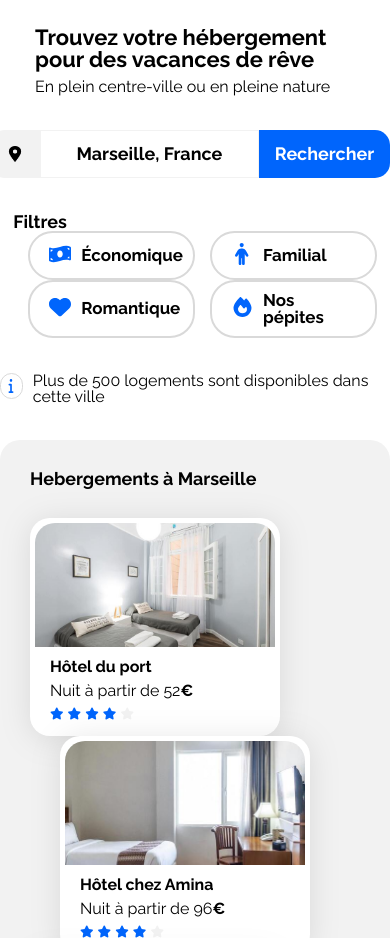
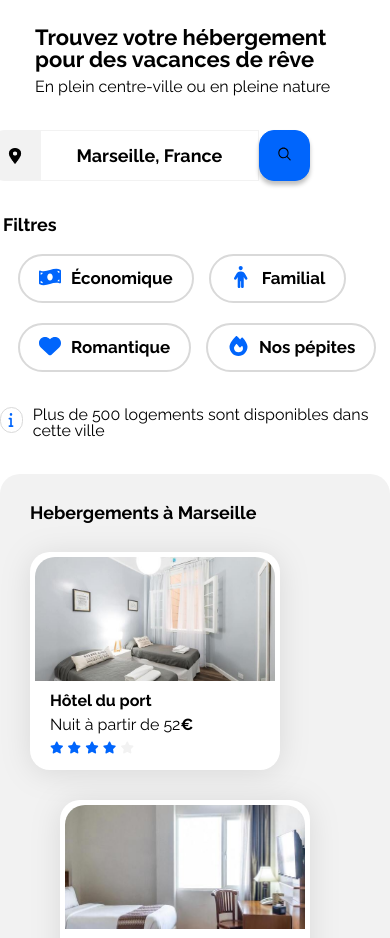
Before and after one commit to Villamande/Projet2_villareal_amandine, a plain HTML site: page index.html in a window 390 px wide. Shown: the part 116-1054 px from the top of the page. Drawn offline with Linux system fonts and the light colour scheme.

Commit message:
version mobile header et presentation

```diff
--- a/CSS/style.css
+++ b/CSS/style.css
@@ -154,7 +154,7 @@ nav a:hover {
 }
 
 .headline p {
-    margin: 0.5rem 0 0 0;
+    margin-top: 8px;
     font-size: 1rem;
     font-weight: 400;
 }
@@ -171,11 +171,11 @@ fieldset {
     border: #F2F2F2;
 }
 
-form figure {
+.picto-localisation {
+    width: 3.1rem;
     display: flex;
     justify-content: center;
     align-items: center;
-    width: 3.1rem;
     margin: 0;
     background: #F2F2F2;
     border-radius: 15px 0 0 15px;
@@ -192,6 +192,10 @@ form img {
     font-weight: 700;
     border: 1px solid #F2F2F2;
     color: black;
+}
+
+.loupe {
+    display: none;
 }
 
 ::placeholder {
@@ -221,14 +225,6 @@ label {
 }
 
 .filters {
-    display: flex;
-}
-
-.filters-first-line {
-    display: flex;
-}
-
-.filters-second-line {
     display: flex;
 }
 
@@ -319,7 +315,6 @@ label {
     display: flex;
 }
 
-
 a {
     color: inherit;
     text-decoration: none;
@@ -356,7 +351,7 @@ article h3 {
 ##     ## ######## ########  ######## ##     ##  ######   ######## ##     ## ######## ##    ##    ##     ######*/
 
 .marseille {
-    width: 871px;
+    width: 65%;
     background-color: var(--main-bg-color);
     border-radius: 20px;
     padding: 30px;
@@ -373,13 +368,12 @@ article h3 {
     padding-bottom: 30px;
 }
 
-.first-line {
+.marseille-cards {
     display: flex;
-    padding-bottom: 30px;
+    flex-wrap: wrap;
 }
 
-.second-line {
-    display: flex;
+.marseille-cards a {
     padding-bottom: 30px;
 }
 
@@ -435,7 +429,7 @@ article h3 {
 
 
 .populaires {
-    width: 429px;
+    width: 32%;
     background-color: var(--main-bg-color);
     border-radius: 20px;
     padding: 30px;
@@ -631,9 +625,11 @@ header {
 }
 
 .logo-header {
+    width: 3.81rem;
     display: flex;
     justify-content: center;
     padding: 30px;
+    align-self: center;
 }
 
 nav {
@@ -643,19 +639,22 @@ nav {
 nav a {
     padding: 0 0 15px 0;
     border-top: 1px transparent solid;
-    border-bottom: 2px transparent solid;
 }
 
 nav a:hover {
     color: #0065FC;
-    border-color: #0065FC;
-    border-top: 2px transparent solid;
+    border-color: transparent;
 }
 
 nav li {
     width: 50%;
     display: flex;
     justify-content: center;
+    border-bottom: 2px transparent solid;
+}
+
+nav li:hover {
+    border-bottom: 2px solid #0065FC;
 }
 
 .hebergements-link {
@@ -683,12 +682,32 @@ main {
   flex-direction: column;
 }
 
+label {
+    display: none;
+}
+
+.loupe {
+    display: block;
+    color: white;
+    padding: 15px 16px;;
+    border-radius: 15px;
+    border: 1px solid #0065FC;
+    background:#0065FC;
+    box-shadow: 0px 4px 4px 0px #00000040;
+}
+
 .filter-bar {
   flex-direction: column;
 }
 
+.filters {
+    width: 24rem;
+    display: flex;
+    flex-wrap: wrap;
+}
+
 .filter {
-    width: 7.8rem;
+    margin-top: 20px;
 }
 
 /***marseille-and-populaires ***/
@@ -700,14 +719,6 @@ main {
 .marseille {
     width: 100%;
     margin-right: 0;
-}
-
-.first-line {
-    flex-direction: column;
-}
-
-.second-line {
-    flex-direction: column;
 }
 
 .populaires {
@@ -736,18 +747,5 @@ main {
   height: 0;
   }
 
-.filters {
-    display: flex;
-    flex-direction: column;
-}
-
-.filters-first-line {
-    display: flex;
-}
-
-.filters-second-line {
-    display: flex;
-}
-
 /* ... */
 }
--- a/index.html
+++ b/index.html
@@ -36,11 +36,14 @@
                 </div>
                 <form method="get" action="#">
                     <fieldset>
-                        <figure>
+                        <figure class="picto-localisation">
                             <img src="./images/picto/picto-localisation.png" alt="picto"/>
                         </figure>
-                        <input type="text" name="city" placeholder="Marseille, France" class="city">
+                        <input type="text" name="city" placeholder="Marseille, France" class="city" id="city">
                         <label for="city">Rechercher</label>
+                        <figure class="loupe">
+                            <img class="picto-loupe" src="./images/picto/loupe.svg" alt="picto"/>
+                        </figure>
                     </fieldset>
                 </form>
                 <div class="filter-bar">
@@ -48,7 +51,6 @@
                         <h2>Filtres</h2>
                     </div>
                     <div class="filters">
-                        <div class="filters-first-line">
                         <div class="filter">
                             <figure class="picto-filter">
                                 <img src="./images/picto/dollar-picto.svg" alt="picto"/>
@@ -61,8 +63,6 @@
                             </figure>
                             <p>Familial</p>
                         </div>
-                        </div>
-                        <div class="filters-second-line">
                         <div class="filter">
                             <figure class="picto-filter">
                                 <img src="./images/picto/heart-picto.svg" alt="picto"/>
@@ -74,7 +74,6 @@
                                 <img src="./images/picto/fire-picto.svg" alt="picto"/>
                             </figure>
                             <p>Nos pépites</p>
-                            </div>
                         </div>
                     </div>
                 </div>
@@ -91,7 +90,6 @@
                         <h2 class="section-title">Hebergements à Marseille</h2>
                     </div>
                     <div class="marseille-cards">
-                        <div class="first-line">
                         <a href="#">
                             <article class="marseille-card">
                                 <img src="./images/hebergements/fred-kleber.jpg" alt="Image de la chambre d'hôtel montrant des lits">
@@ -149,8 +147,6 @@
                                 </div>
                             </article>
                         </a>
-                        </div>
-                        <div class="second-line">
                         <a href="#">
                             <article class="marseille-card">
                                 <img src="./images/hebergements/annie-spratt.jpg" alt="Image de la chambre d'hôtel montrant un lit">
@@ -208,7 +204,6 @@
                                 </div>
                             </article>
                         </a>
-                        </div>
                         <div class="marseille-foot">
                             <a href="#" class="">Affichez plus</a>
                         </div>
```
Also changed, not shown: images/picto/loupe.svg (added). Lines whose indentation alone changed are shown as unchanged.
